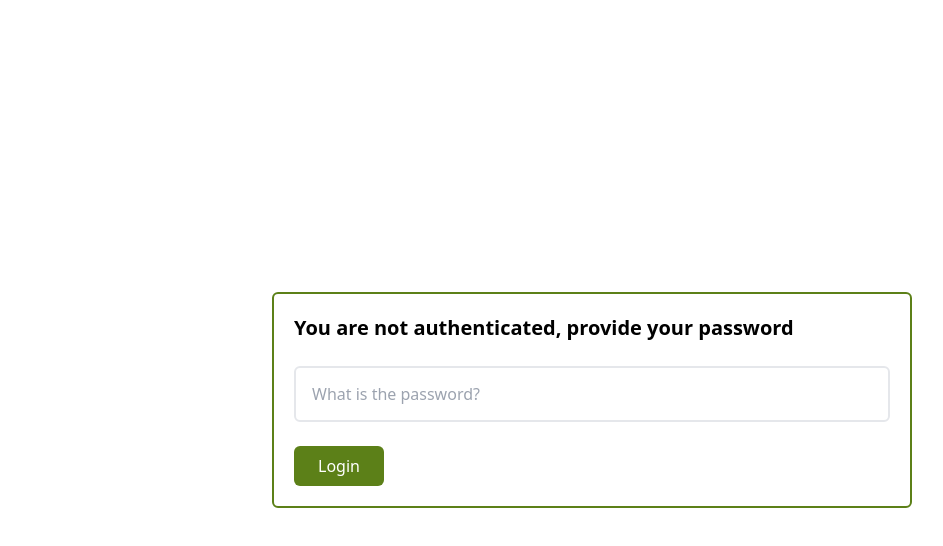
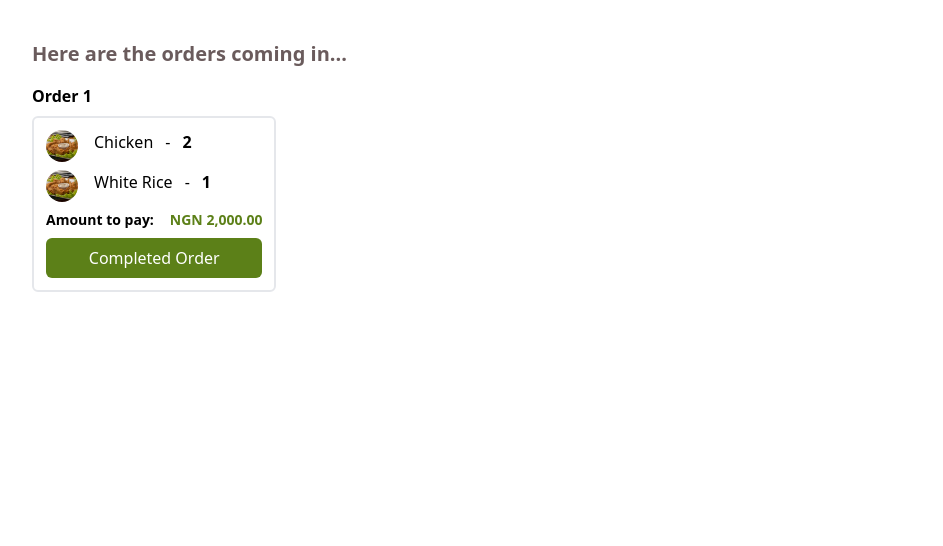
Before and after one commit to codedcontent/baze-university-quick-delivery, a React (Vite) app: page /admin in a window 1280 px wide. Shown: the top 546 px of the page, without its empty margins (48-991 px from the left). Built offline with nearby package versions, Linux system fonts and the light colour scheme.

Commit message:
Working on admin section to allow admins seeing incoming orders

```diff
--- a/src/Admin.jsx
+++ b/src/Admin.jsx
@@ -1,9 +1,10 @@
-import React, { useState } from "react";
+import React, { useEffect, useState } from "react";
 import MyButton from "./components/MyButton";
 import img1 from "./assets/fried chicken.jpg";
+import OrderItem from "./components/OrderItem";
 
 const Admin = () => {
-  const [isAuthenticated, setIsAuthenticated] = useState(false);
+  const [isAuthenticated, setIsAuthenticated] = useState(true);
   const [password, setPassword] = useState("");
 
   const UserNotAuthenticated = () => {
@@ -41,6 +42,27 @@ const Admin = () => {
   };
 
   const UserIsAuthenticated = () => {
+    const orderDetails = {
+      phoneNumber: "phoneNum",
+      order: [
+        {
+          mealCount: 2,
+          mealImage: img1,
+          mealPrice: 1500,
+          mealName: "Chicken",
+        },
+        {
+          mealCount: 1,
+          mealImage: img1,
+          mealPrice: 500,
+          mealName: "White Rice",
+        },
+      ],
+    };
+
+    // TODO: UseEffect to fetch all the orders continuously
+    useEffect(() => {}, []);
+
     return (
       <div className="h-full w-full px-20 py-10">
         <p className="font-semibold text-xl text-accent">
@@ -48,43 +70,7 @@ const Admin = () => {
         </p>
 
         <div className="flex flex-wrap mt-4 gap-4">
-          <div className="space-y-2">
-            {/* Order num to fulfill */}
-            <span className="font-black">Order 1</span>
-
-            {/* Order Info */}
-            <div className="flex gap-4 p-3 border-2 rounded-md">
-              {/* <img
-                src={img1}
-                alt="cart item image"
-                className="h-14 w-14 object-cover rounded-full"
-              /> */}
-
-              <div className="flex flex-col gap-2">
-                <span className="text-sm">
-                  Meal:{" "}
-                  <span className="font-bold">
-                    Fried Rice, Chicken, Salad, Fish
-                  </span>
-                </span>
-
-                <span className="text-sm">
-                  Amount to pay: <span className="font-bold">₦ 900</span>
-                </span>
-
-                <span className="text-sm">
-                  Payment type: <span className="font-bold">Transfer</span>
-                </span>
-
-                <button
-                  className="py-2 cursor-pointer bg-secondary text-white px-4 rounded-md flex justify-center items-center"
-                  // onClick={buttonAction}
-                >
-                  Completed Order
-                </button>
-              </div>
-            </div>
-          </div>
+          <OrderItem orderDetails={orderDetails} index={1} />
         </div>
       </div>
     );
--- a/src/components/MenuItem.jsx
+++ b/src/components/MenuItem.jsx
@@ -1,7 +1,4 @@
-import { push } from "firebase/database";
 import React from "react";
-import img1 from "../assets/fried rice -2.jpg";
-import { db, ref, set } from "../firebase";
 import useAppState from "../hooks/useAppState";
 import MyButton from "./MyButton";
 
--- /dev/null
+++ b/src/components/OrderItem.jsx
@@ -0,0 +1,63 @@
+import React from "react";
+import img1 from "../assets/fried rice -2.jpg";
+import MyButton from "./MyButton";
+
+const formatter = new Intl.NumberFormat("en-US", {
+  style: "currency",
+  currency: "NGN",
+  minimumFractionDigits: 2,
+});
+
+const OrderItem = ({ orderDetails, index }) => {
+  const { phoneNumber, order } = orderDetails;
+
+  // The total amount that the customer will buy for all the meals they ordered.
+  const totalAmountToPay = order
+    .map((orderItem) => orderItem.mealPrice)
+    .reduce((acc, currentVal) => acc + currentVal);
+
+  return (
+    <div className="space-y-2">
+      {/* Order num to fulfill */}
+      <span className="font-black">Order {index}</span>
+
+      {/* Order Info */}
+      <div className="flex flex-col gap-2 p-3 border-2 rounded-md">
+        {/* Actual content */}
+        {order.map((orderItem, index) => (
+          <div className="flex gap-4" key={index}>
+            <img
+              src={orderItem.mealImage}
+              alt="cart item image"
+              className="h-8 w-8 object-cover rounded-full"
+            />
+
+            <div className="space-x-3">
+              <span className="font-normal">{orderItem.mealName}</span>
+
+              <span className="">-</span>
+
+              <span className="font-black">{orderItem.mealCount}</span>
+            </div>
+          </div>
+        ))}
+
+        <span className="text-sm font-bold flex justify-between items-center w-full gap-4">
+          Amount to pay:{" "}
+          <span className="text-secondary">
+            {formatter.format(totalAmountToPay)}
+          </span>
+        </span>
+
+        <button
+          className="py-2 cursor-pointer bg-secondary text-white px-4 rounded-md flex justify-center items-center"
+          // onClick={buttonAction}
+        >
+          Completed Order
+        </button>
+      </div>
+    </div>
+  );
+};
+
+export default OrderItem;
```
